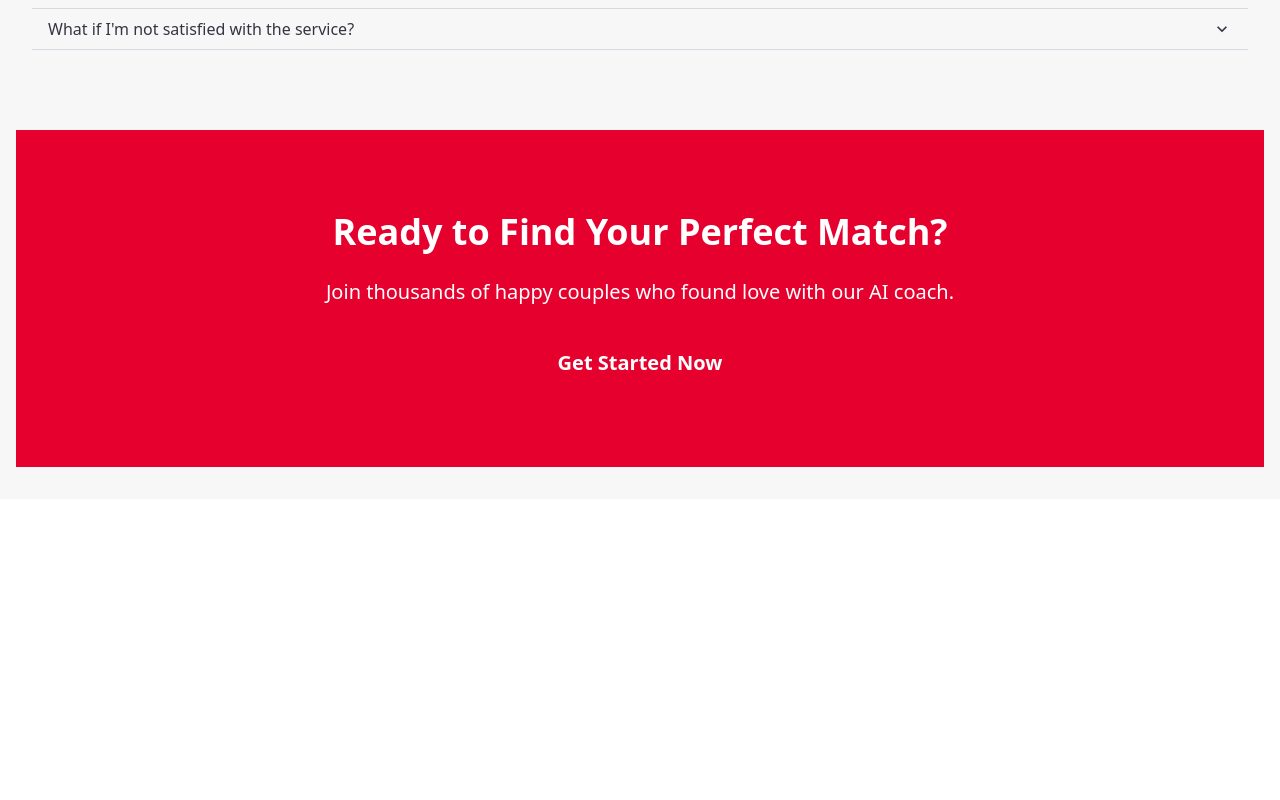
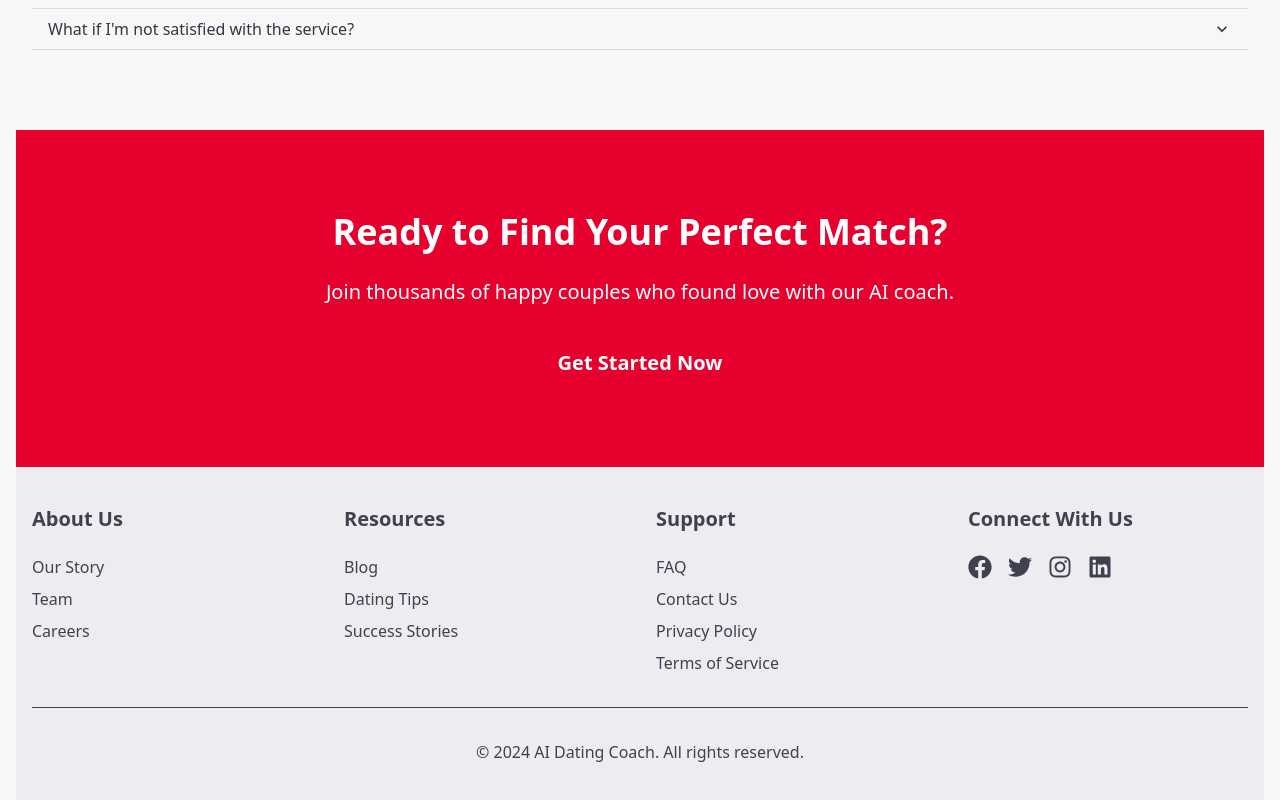
Before and after one commit to Ash20pk/dating-coach-ai, a Next.js app: page /landing_page in a window 1280 px wide. Shown: the part 2583-3383 px from the top of the page. Before the commit the page ends 3082 px from the top, so only its background shows below. Built offline with nearby package versions, Linux system fonts and the light colour scheme.

Commit message:
Update landing_page.js

```diff
--- a/pages/landing_page.js
+++ b/pages/landing_page.js
@@ -20,8 +20,9 @@ import {
   Wrap,
   WrapItem,
   Image,
+  Link,
 } from '@chakra-ui/react';
-import { FaRobot, FaComments, FaMagic } from 'react-icons/fa';
+import { FaRobot, FaComments, FaMagic, FaFacebook, FaTwitter, FaInstagram, FaLinkedin } from 'react-icons/fa';
 import { GiCrystalBall, GiCupidTarget, GiLovers } from 'react-icons/gi';
 import TestimonialCarousel from '../components/TestimonialCarousel';
 
@@ -45,9 +46,7 @@ const AppLogo = ({ name }) => (
   </Box>
 );
 
-
-const Feature = ({ icon, title, text }) => {
-  return (
+const Feature = ({ icon, title, text }) => (
   <VStack
     align="center"
     spacing={4}
@@ -63,7 +62,6 @@ const Feature = ({ icon, title, text }) => {
     <Text textAlign="center">{text}</Text>
   </VStack>
 );
-};
 
 const PricingCard = ({ title, price, features, isPopular }) => {
   const bgColor = useColorModeValue('white', 'gray.700');
@@ -122,6 +120,8 @@ const PricingCard = ({ title, price, features, isPopular }) => {
 const LandingPage = ({ onShowAuth }) => {
   const headingColor = useColorModeValue('gray.800', 'white');
   const textColor = useColorModeValue('gray.600', 'gray.300');
+  const footerColor = useColorModeValue('gray.700', 'gray.200');
+  const footerBg = useColorModeValue('gray.100', 'gray.900');
 
   return (
     <>
@@ -345,6 +345,45 @@ const LandingPage = ({ onShowAuth }) => {
           </Container>
         </Box>
       </Box>
+
+      {/* Footer Section */}
+      <Box as="footer" bg={footerBg} color={footerColor} py={10}>
+        <Container maxW="container.xl">
+          <SimpleGrid columns={{ base: 1, md: 4 }} spacing={8}>
+            <VStack align="flex-start">
+              <Heading size="md" mb={4}>About Us</Heading>
+              <Link href="#">Our Story</Link>
+              <Link href="#">Team</Link>
+              <Link href="#">Careers</Link>
+            </VStack>
+            <VStack align="flex-start">
+              <Heading size="md" mb={4}>Resources</Heading>
+              <Link href="#">Blog</Link>
+              <Link href="#">Dating Tips</Link>
+              <Link href="#">Success Stories</Link>
+            </VStack>
+            <VStack align="flex-start">
+              <Heading size="md" mb={4}>Support</Heading>
+              <Link href="#">FAQ</Link>
+              <Link href="#">Contact Us</Link>
+              <Link href="#">Privacy Policy</Link>
+              <Link href="#">Terms of Service</Link>
+            </VStack>
+            <VStack align="flex-start">
+              <Heading size="md" mb={4}>Connect With Us</Heading>
+              <HStack spacing={4}>
+                <Link href="#" aria-label="Facebook"><Icon as={FaFacebook} w={6} h={6} /></Link>
+                <Link href="#" aria-label="Twitter"><Icon as={FaTwitter} w={6} h={6} /></Link>
+                <Link href="#" aria-label="Instagram"><Icon as={FaInstagram} w={6} h={6} /></Link>
+                <Link href="#" aria-label="LinkedIn"><Icon as={FaLinkedin} w={6} h={6} /></Link>
+              </HStack>
+            </VStack>
+          </SimpleGrid>
+          <Box borderTopWidth={1} borderColor={footerColor} mt={8} pt={8} textAlign="center">
+            <Text>&copy; {new Date().getFullYear()} AI Dating Coach. All rights reserved.</Text>
+          </Box>
+        </Container>
+      </Box>
     </>
   );
 };
```
Lines whose indentation alone changed are shown as unchanged.
